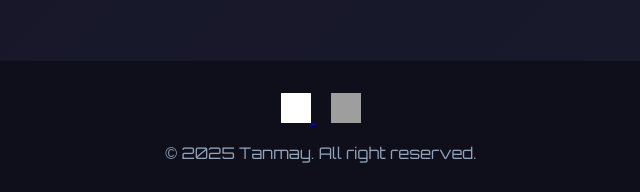
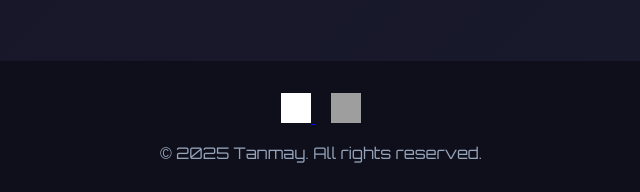
Before and after one commit to tanmay4518-07/portfolio_mine, a plain HTML site: page index.html in a window 1280 px wide. Shown: the part 2791-2983 px from the top of the page, 319-959 px from the left. Drawn offline with nearby package versions, Linux system fonts and the light colour scheme; grey boxes are pictures that could not be loaded.

Commit message:
Update index.html

```diff
--- a/index.html
+++ b/index.html
@@ -91,7 +91,7 @@
         <img src="https://cdn.jsdelivr.net/gh/devicons/devicon/icons/linkedin/linkedin-original.svg" alt="LinkedIn" width="30" height="30" />
       </a>
     </div>
-    &copy; 2025 Tanmay. All right reserved.
+    &copy; 2025 Tanmay. All rights reserved.
   </footer>
 
   <button id="backToTop" onclick="window.scrollTo({top:0, behavior:'smooth'})">🔼</button>
```
